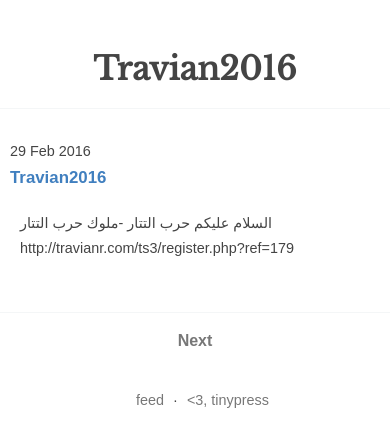
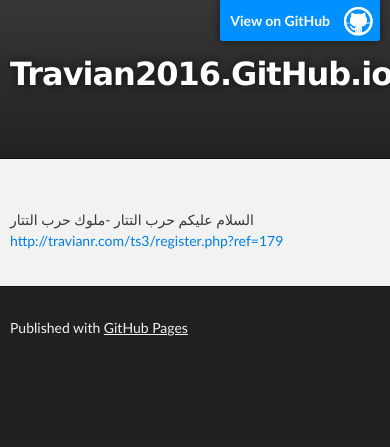
Before and after one commit to Travian2016/Travian2016.github.io, a Jekyll site: the page index.html, which Jekyll copies as it is, in a window 390 px wide. Shown: the top 447 px of the page. Built offline with Jekyll 4.4.1, drawn with Linux system fonts in a browser that asks for light colours; the list of posts is cut into pages by our own code.

Commit message:
Replace master branch with page content via GitHub

```diff
--- a/index.html
+++ b/index.html
@@ -1,24 +1,46 @@
----
-layout: posts
----
-        {% for post in paginator.posts %}
-        <li>
-            <time>{{ post.date | date_to_string }}</time>
-            <h3>{% if page.link %}<a href="{{ post.link }}">{{ post.title }}</a> *{% else %}<a href="{{ post.url }}">{{ post.title }}</a>{% endif %}</h3>
-            {{ post.content }}
-        </li>
-        {% endfor %}
-    </ul>
-</article>
+<!DOCTYPE html>
+<html>
 
-{% if paginator.total_pages > 1 %}
-<div class="paginator">
-  {% if paginator.previous_page %}
-    <a href="{{ paginator.previous_page_path | prepend: site.baseurl | replace: '//', '/' }}" class="newer">Back</a>
-  {% endif %}
+  <head>
+    <meta charset='utf-8'>
+    <meta http-equiv="X-UA-Compatible" content="chrome=1">
+    <meta name="description" content="Travian2016.GitHub.io : ">
 
-  {% if paginator.next_page %}
-    <a href="{{ paginator.next_page_path | prepend: site.baseurl | replace: '//', '/' }}">Next</a>
-  {% endif %}
-</div>
-{% endif %}
+    <link rel="stylesheet" type="text/css" media="screen" href="stylesheets/stylesheet.css">
+
+    <title>Travian2016.GitHub.io</title>
+  </head>
+
+  <body>
+
+    <!-- HEADER -->
+    <div id="header_wrap" class="outer">
+        <header class="inner">
+          <a id="forkme_banner" href="https://github.com/Travian2016">View on GitHub</a>
+
+          <h1 id="project_title">Travian2016.GitHub.io</h1>
+          <h2 id="project_tagline"></h2>
+
+        </header>
+    </div>
+
+    <!-- MAIN CONTENT -->
+    <div id="main_content_wrap" class="outer">
+      <section id="main_content" class="inner">
+        <p>السلام عليكم
+حرب التتار -ملوك حرب التتار
+<a href="http://travianr.com/ts3/register.php?ref=179">http://travianr.com/ts3/register.php?ref=179</a></p>
+      </section>
+    </div>
+
+    <!-- FOOTER  -->
+    <div id="footer_wrap" class="outer">
+      <footer class="inner">
+        <p>Published with <a href="https://pages.github.com">GitHub Pages</a></p>
+      </footer>
+    </div>
+
+
+
+  </body>
+</html>
--- /dev/null
+++ b/javascripts/main.js
@@ -0,0 +1 @@
+console.log('This would be the main JS file.');
--- /dev/null
+++ b/params.json
@@ -0,0 +1 @@
+{"name":"Travian2016.GitHub.io","tagline":"","body":"السلام عليكم\r\nحرب التتار -ملوك حرب التتار\r\nhttp://travianr.com/ts3/register.php?ref=179","google":"","note":"Don't delete this file! It's used internally to help with page regeneration."}
--- /dev/null
+++ b/stylesheets/github-light.css
@@ -0,0 +1,115 @@
+/*
+   Copyright 2014 GitHub Inc.
+
+   Licensed under the Apache License, Version 2.0 (the "License");
+   you may not use this file except in compliance with the License.
+   You may obtain a copy of the License at
+
+       http://www.apache.org/licenses/LICENSE-2.0
+
+   Unless required by applicable law or agreed to in writing, software
+   distributed under the License is distributed on an "AS IS" BASIS,
+   WITHOUT WARRANTIES OR CONDITIONS OF ANY KIND, either express or implied.
+   See the License for the specific language governing permissions and
+   limitations under the License.
+
+*/
+
+.pl-c /* comment */ {
+  color: #969896;
+}
+
+.pl-c1      /* constant, markup.raw, meta.diff.header, meta.module-reference, meta.property-name, support, support.constant, support.variable, variable.other.constant */,
+.pl-s .pl-v /* string variable */ {
+  color: #0086b3;
+}
+
+.pl-e  /* entity */,
+.pl-en /* entity.name */ {
+  color: #795da3;
+}
+
+.pl-s .pl-s1 /* string source */,
+.pl-smi      /* storage.modifier.import, storage.modifier.package, storage.type.java, variable.other, variable.parameter.function */ {
+  color: #333;
+}
+
+.pl-ent /* entity.name.tag */ {
+  color: #63a35c;
+}
+
+.pl-k /* keyword, storage, storage.type */ {
+  color: #a71d5d;
+}
+
+.pl-pds              /* punctuation.definition.string, string.regexp.character-class */,
+.pl-s                /* string */,
+.pl-s .pl-pse .pl-s1 /* string punctuation.section.embedded source */,
+.pl-sr               /* string.regexp */,
+.pl-sr .pl-cce       /* string.regexp constant.character.escape */,
+.pl-sr .pl-sra       /* string.regexp string.regexp.arbitrary-repitition */,
+.pl-sr .pl-sre       /* string.regexp source.ruby.embedded */ {
+  color: #183691;
+}
+
+.pl-v /* variable */ {
+  color: #ed6a43;
+}
+
+.pl-id /* invalid.deprecated */ {
+  color: #b52a1d;
+}
+
+.pl-ii /* invalid.illegal */ {
+  background-color: #b52a1d;
+  color: #f8f8f8;
+}
+
+.pl-sr .pl-cce /* string.regexp constant.character.escape */ {
+  color: #63a35c;
+  font-weight: bold;
+}
+
+.pl-ml /* markup.list */ {
+  color: #693a17;
+}
+
+.pl-mh        /* markup.heading */,
+.pl-mh .pl-en /* markup.heading entity.name */,
+.pl-ms        /* meta.separator */ {
+  color: #1d3e81;
+  font-weight: bold;
+}
+
+.pl-mq /* markup.quote */ {
+  color: #008080;
+}
+
+.pl-mi /* markup.italic */ {
+  color: #333;
+  font-style: italic;
+}
+
+.pl-mb /* markup.bold */ {
+  color: #333;
+  font-weight: bold;
+}
+
+.pl-md /* markup.deleted, meta.diff.header.from-file */ {
+  background-color: #ffecec;
+  color: #bd2c00;
+}
+
+.pl-mi1 /* markup.inserted, meta.diff.header.to-file */ {
+  background-color: #eaffea;
+  color: #55a532;
+}
+
+.pl-mdr /* meta.diff.range */ {
+  color: #795da3;
+  font-weight: bold;
+}
+
+.pl-mo /* meta.output */ {
+  color: #1d3e81;
+}
--- /dev/null
+++ b/stylesheets/stylesheet.css
@@ -0,0 +1,425 @@
+/*******************************************************************************
+Slate Theme for GitHub Pages
+by Jason Costello, @jsncostello
+*******************************************************************************/
+
+@import url(github-light.css);
+
+/*******************************************************************************
+MeyerWeb Reset
+*******************************************************************************/
+
+html, body, div, span, applet, object, iframe,
+h1, h2, h3, h4, h5, h6, p, blockquote, pre,
+a, abbr, acronym, address, big, cite, code,
+del, dfn, em, img, ins, kbd, q, s, samp,
+small, strike, strong, sub, sup, tt, var,
+b, u, i, center,
+dl, dt, dd, ol, ul, li,
+fieldset, form, label, legend,
+table, caption, tbody, tfoot, thead, tr, th, td,
+article, aside, canvas, details, embed,
+figure, figcaption, footer, header, hgroup,
+menu, nav, output, ruby, section, summary,
+time, mark, audio, video {
+  margin: 0;
+  padding: 0;
+  border: 0;
+  font: inherit;
+  vertical-align: baseline;
+}
+
+/* HTML5 display-role reset for older browsers */
+article, aside, details, figcaption, figure,
+footer, header, hgroup, menu, nav, section {
+  display: block;
+}
+
+ol, ul {
+  list-style: none;
+}
+
+table {
+  border-collapse: collapse;
+  border-spacing: 0;
+}
+
+/*******************************************************************************
+Theme Styles
+*******************************************************************************/
+
+body {
+  box-sizing: border-box;
+  color:#373737;
+  background: #212121;
+  font-size: 16px;
+  font-family: 'Myriad Pro', Calibri, Helvetica, Arial, sans-serif;
+  line-height: 1.5;
+  -webkit-font-smoothing: antialiased;
+}
+
+h1, h2, h3, h4, h5, h6 {
+  margin: 10px 0;
+  font-weight: 700;
+  color:#222222;
+  font-family: 'Lucida Grande', 'Calibri', Helvetica, Arial, sans-serif;
+  letter-spacing: -1px;
+}
+
+h1 {
+  font-size: 36px;
+  font-weight: 700;
+}
+
+h2 {
+  padding-bottom: 10px;
+  font-size: 32px;
+  background: url('../images/bg_hr.png') repeat-x bottom;
+}
+
+h3 {
+  font-size: 24px;
+}
+
+h4 {
+  font-size: 21px;
+}
+
+h5 {
+  font-size: 18px;
+}
+
+h6 {
+  font-size: 16px;
+}
+
+p {
+  margin: 10px 0 15px 0;
+}
+
+footer p {
+  color: #f2f2f2;
+}
+
+a {
+  text-decoration: none;
+  color: #007edf;
+  text-shadow: none;
+
+  transition: color 0.5s ease;
+  transition: text-shadow 0.5s ease;
+  -webkit-transition: color 0.5s ease;
+  -webkit-transition: text-shadow 0.5s ease;
+  -moz-transition: color 0.5s ease;
+  -moz-transition: text-shadow 0.5s ease;
+  -o-transition: color 0.5s ease;
+  -o-transition: text-shadow 0.5s ease;
+  -ms-transition: color 0.5s ease;
+  -ms-transition: text-shadow 0.5s ease;
+}
+
+a:hover, a:focus {text-decoration: underline;}
+
+footer a {
+  color: #F2F2F2;
+  text-decoration: underline;
+}
+
+em {
+  font-style: italic;
+}
+
+strong {
+  font-weight: bold;
+}
+
+img {
+  position: relative;
+  margin: 0 auto;
+  max-width: 739px;
+  padding: 5px;
+  margin: 10px 0 10px 0;
+  border: 1px solid #ebebeb;
+
+  box-shadow: 0 0 5px #ebebeb;
+  -webkit-box-shadow: 0 0 5px #ebebeb;
+  -moz-box-shadow: 0 0 5px #ebebeb;
+  -o-box-shadow: 0 0 5px #ebebeb;
+  -ms-box-shadow: 0 0 5px #ebebeb;
+}
+
+p img {
+  display: inline;
+  margin: 0;
+  padding: 0;
+  vertical-align: middle;
+  text-align: center;
+  border: none;
+}
+
+pre, code {
+  width: 100%;
+  color: #222;
+  background-color: #fff;
+
+  font-family: Monaco, "Bitstream Vera Sans Mono", "Lucida Console", Terminal, monospace;
+  font-size: 14px;
+
+  border-radius: 2px;
+  -moz-border-radius: 2px;
+  -webkit-border-radius: 2px;
+}
+
+pre {
+  width: 100%;
+  padding: 10px;
+  box-shadow: 0 0 10px rgba(0,0,0,.1);
+  overflow: auto;
+}
+
+code {
+  padding: 3px;
+  margin: 0 3px;
+  box-shadow: 0 0 10px rgba(0,0,0,.1);
+}
+
+pre code {
+  display: block;
+  box-shadow: none;
+}
+
+blockquote {
+  color: #666;
+  margin-bottom: 20px;
+  padding: 0 0 0 20px;
+  border-left: 3px solid #bbb;
+}
+
+
+ul, ol, dl {
+  margin-bottom: 15px
+}
+
+ul {
+  list-style-position: inside;
+  list-style: disc;
+  padding-left: 20px;
+}
+
+ol {
+  list-style-position: inside;
+  list-style: decimal;
+  padding-left: 20px;
+}
+
+dl dt {
+  font-weight: bold;
+}
+
+dl dd {
+  padding-left: 20px;
+  font-style: italic;
+}
+
+dl p {
+  padding-left: 20px;
+  font-style: italic;
+}
+
+hr {
+  height: 1px;
+  margin-bottom: 5px;
+  border: none;
+  background: url('../images/bg_hr.png') repeat-x center;
+}
+
+table {
+  border: 1px solid #373737;
+  margin-bottom: 20px;
+  text-align: left;
+ }
+
+th {
+  font-family: 'Lucida Grande', 'Helvetica Neue', Helvetica, Arial, sans-serif;
+  padding: 10px;
+  background: #373737;
+  color: #fff;
+ }
+
+td {
+  padding: 10px;
+  border: 1px solid #373737;
+ }
+
+form {
+  background: #f2f2f2;
+  padding: 20px;
+}
+
+/*******************************************************************************
+Full-Width Styles
+*******************************************************************************/
+
+.outer {
+  width: 100%;
+}
+
+.inner {
+  position: relative;
+  max-width: 640px;
+  padding: 20px 10px;
+  margin: 0 auto;
+}
+
+#forkme_banner {
+  display: block;
+  position: absolute;
+  top:0;
+  right: 10px;
+  z-index: 10;
+  padding: 10px 50px 10px 10px;
+  color: #fff;
+  background: url('../images/blacktocat.png') #0090ff no-repeat 95% 50%;
+  font-weight: 700;
+  box-shadow: 0 0 10px rgba(0,0,0,.5);
+  border-bottom-left-radius: 2px;
+  border-bottom-right-radius: 2px;
+}
+
+#header_wrap {
+  background: #212121;
+  background: -moz-linear-gradient(top, #373737, #212121);
+  background: -webkit-linear-gradient(top, #373737, #212121);
+  background: -ms-linear-gradient(top, #373737, #212121);
+  background: -o-linear-gradient(top, #373737, #212121);
+  background: linear-gradient(top, #373737, #212121);
+}
+
+#header_wrap .inner {
+  padding: 50px 10px 30px 10px;
+}
+
+#project_title {
+  margin: 0;
+  color: #fff;
+  font-size: 42px;
+  font-weight: 700;
+  text-shadow: #111 0px 0px 10px;
+}
+
+#project_tagline {
+  color: #fff;
+  font-size: 24px;
+  font-weight: 300;
+  background: none;
+  text-shadow: #111 0px 0px 10px;
+}
+
+#downloads {
+  position: absolute;
+  width: 210px;
+  z-index: 10;
+  bottom: -40px;
+  right: 0;
+  height: 70px;
+  background: url('../images/icon_download.png') no-repeat 0% 90%;
+}
+
+.zip_download_link {
+  display: block;
+  float: right;
+  width: 90px;
+  height:70px;
+  text-indent: -5000px;
+  overflow: hidden;
+  background: url(../images/sprite_download.png) no-repeat bottom left;
+}
+
+.tar_download_link {
+  display: block;
+  float: right;
+  width: 90px;
+  height:70px;
+  text-indent: -5000px;
+  overflow: hidden;
+  background: url(../images/sprite_download.png) no-repeat bottom right;
+  margin-left: 10px;
+}
+
+.zip_download_link:hover {
+  background: url(../images/sprite_download.png) no-repeat top left;
+}
+
+.tar_download_link:hover {
+  background: url(../images/sprite_download.png) no-repeat top right;
+}
+
+#main_content_wrap {
+  background: #f2f2f2;
+  border-top: 1px solid #111;
+  border-bottom: 1px solid #111;
+}
+
+#main_content {
+  padding-top: 40px;
+}
+
+#footer_wrap {
+  background: #212121;
+}
+
+
+
+/*******************************************************************************
+Small Device Styles
+*******************************************************************************/
+
+@media screen and (max-width: 480px) {
+  body {
+    font-size:14px;
+  }
+
+  #downloads {
+    display: none;
+  }
+
+  .inner {
+    min-width: 320px;
+    max-width: 480px;
+  }
+
+  #project_title {
+  font-size: 32px;
+  }
+
+  h1 {
+    font-size: 28px;
+  }
+
+  h2 {
+    font-size: 24px;
+  }
+
+  h3 {
+    font-size: 21px;
+  }
+
+  h4 {
+    font-size: 18px;
+  }
+
+  h5 {
+    font-size: 14px;
+  }
+
+  h6 {
+    font-size: 12px;
+  }
+
+  code, pre {
+    min-width: 320px;
+    max-width: 480px;
+    font-size: 11px;
+  }
+
+}
```
Also changed, not shown: images/bg_hr.png (added), images/blacktocat.png (added), images/icon_download.png (added), images/sprite_download.png (added).
